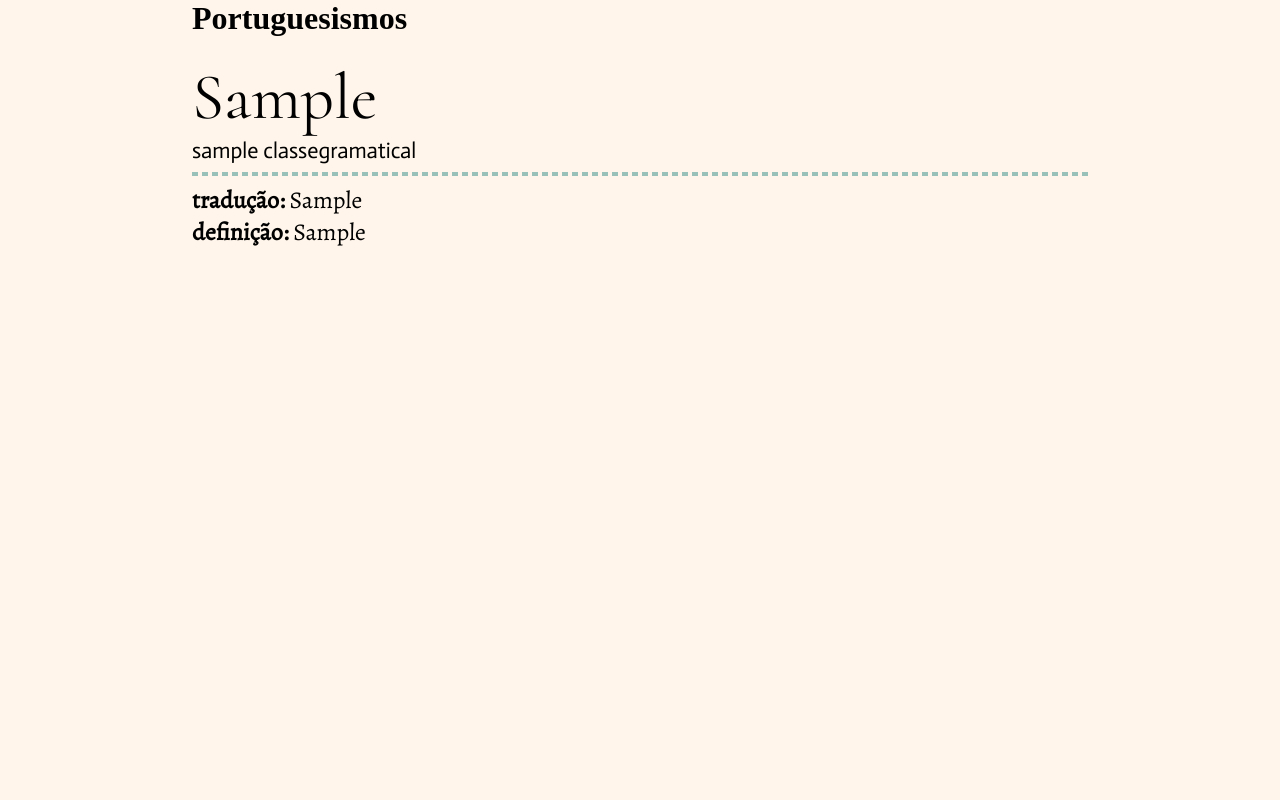
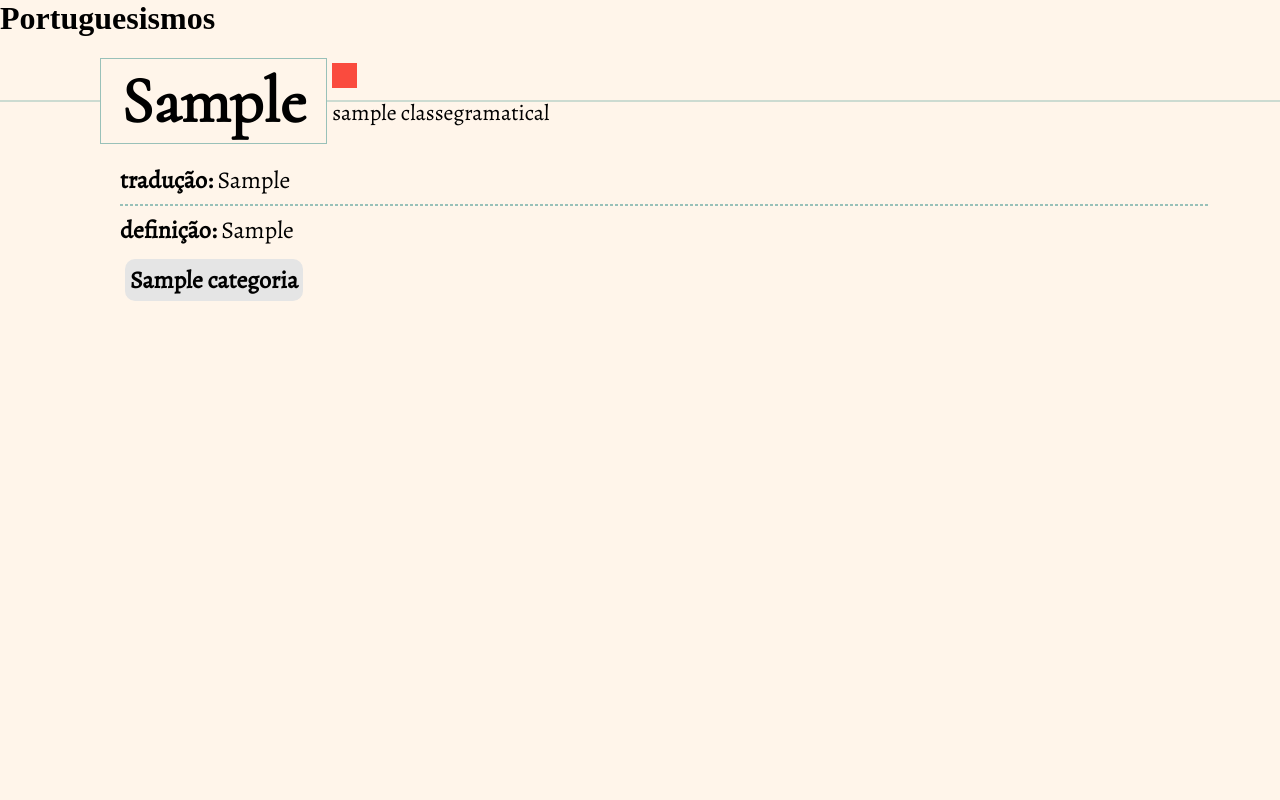
Before and after one commit to magalilemes/portuguesismos, a Django app: a page that uses dicionario/templates/termo_detail.html in a window 1280 px wide. Run offline with Django 3.2, Linux system fonts and the light colour scheme; tables that the repository leaves empty hold one stand-in row (values such as "Sample post").

Commit message:
Layout de termo modificado para mostrar equivalência

```diff
--- a/dicionario/templates/termo_detail.html
+++ b/dicionario/templates/termo_detail.html
@@ -1,37 +1,120 @@
 <style>
-    @import url('https://fonts.googleapis.com/css2?family=Actor&family=Alegreya&family=Cormorant:wght@300;400&display=swap');body{
+@import url('https://fonts.googleapis.com/css2?family=Actor&family=Alegreya&family=Cormorant:wght@300;400&display=swap');
+body{
     background-color: #FFF5EA;
     position: relative;
     margin: auto;
-    width: 70%;
 }
 hr{
-    border: 2px dashed #99C1B9;
+    border: 1px dashed #99C1B9;
+}
+.categoria{
+    font-family: 'Alegreya', serif;
+    font-size: 24px;
+    font-weight: bold;
+    background-color: #E5E5E5;
+    list-style-type: none;
+    margin: 5px;
+    padding: 5px;
+    display: inline;
+    border-radius: 10px;
+}
+.classe-gramatical{
+    font-family: 'Alegreya', serif;
+    font-size: 22px;
+    text-transform: lowercase;
+    height: 2vw;
+    margin: 5px;
+}
+.definicao{
+    font-family: 'Alegreya', serif;
+    font-size: 24px;
+}
+.equivalencia{
+    height: 2vw;
+    display: table-cell;
+    vertical-align: bottom;
+}
+.flex-container{
+    width: 100vw;
+    display: flex;
+}
+.informacao{
+    width: 85%;
+    margin: 20px 120px;
+}
+.linha{
+    position: relative;
+}
+.linha:before{
+    content: '';
+    position: absolute;
+    top: 50%;
+    border-top: 1px solid #99C1B9;
+    width: 100%;
+    transform: translateY(-50%);
+    z-index: -1;
+}
+.quadrado-equivalencia{
+    height: 25px;
+    width: 25px;
+    margin: 5px;
+    float: left;
 }
 .termo{
+    background-color: #FFF5EA;
     font-family: 'Cormorant', serif;
+    overflow: hidden;
+    border: 1px #99C1B9 solid;
     font-size: 65px;
-}
-.classe-gramatical{
-    font-family: 'Actor', serif;
-    font-size: 22px;
-    text-transform: lowercase;
+    padding: 3px 20px 2px 20px;
+    margin-left: 100px;
+    display: inline;
+    font-weight: bold;
 }
 .traducao{
     font-family: 'Alegreya', serif;
     font-size: 24px;
 }
-.definicao{
-    font-family: 'Alegreya', serif;
-    font-size: 24px;
+.amarelo{
+    background-color: #F0E748;
+}
+.verde{
+    background-color: #7BE37B;
+}
+.vermelho{
+    background-color: #FA4B3E;
 }
 </style>
 <body>
-<h1>Portuguesismos</h1>
+    <h1>Portuguesismos</h1>
 
-<div class="termo">{{ object.termo }}</div>
-<div class="classe-gramatical">{{ object.classe_gramatical }}</div>
-<hr>
-<div class="traducao"><b>tradução:</b> {{ object.traducao }}</div>
-<div class="definicao"><b>definição: </b>{{ object.definicao }}</div>
+    <div class="linha">
+        <div class="flex-container">
+            <div class="termo">{{ object.termo }}</div>
+            <div class="termo-detalhes">
+                <div class="equivalencia">
+                    {% if object.equivalencia == 1 %}
+                        <div class="quadrado-equivalencia vermelho"></div>
+                    {% elif object.equivalencia == 2 %}
+                        <div class="quadrado-equivalencia amarelo"></div>
+                        <div class="quadrado-equivalencia amarelo"></div>
+                    {% elif object.equivalencia == 3 %}
+                        <div class="quadrado-equivalencia verde"></div>
+                        <div class="quadrado-equivalencia verde"></div>
+                        <div class="quadrado-equivalencia verde"></div>
+                    {% endif %}
+                </div>
+                <div class="classe-gramatical">{{ object.classe_gramatical }}</div>
+            </div>
+        </div>
+    </div>
+    <div class="informacao">
+        <div class="traducao"><b>tradução:</b> {{ object.traducao }}</div>
+        <hr>
+        <div class="definicao"><b>definição: </b>{{ object.definicao }}</div><br>
+        {% for categoria in object.categoria.all %}
+            <li class="categoria">{{ categoria.nome }}</li>
+        {% endfor %}
+    </div>
 </body>
```
Also changed, not shown: 1 other file.
